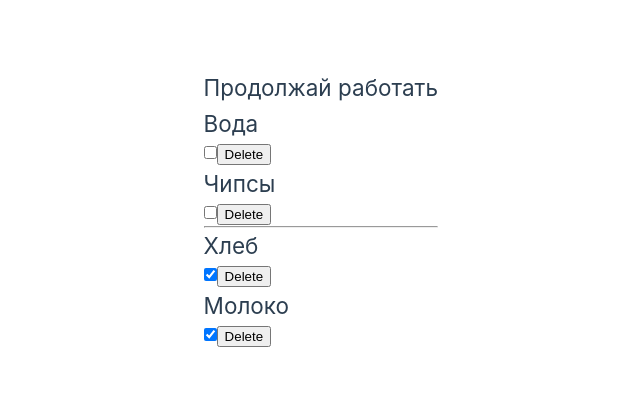
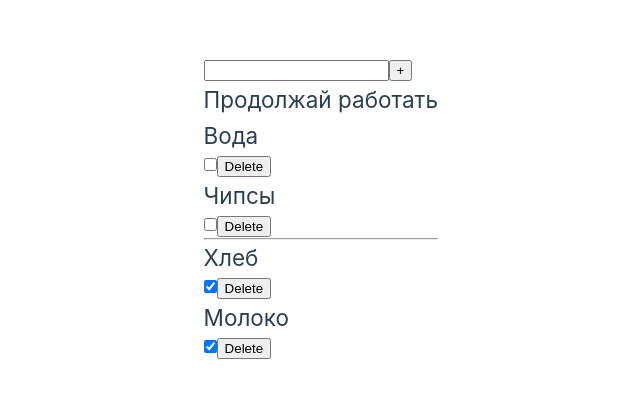
Before and after one commit to 1vanSher/VueToDo, a Vue app: page / in a window 1280 px wide. Shown: the part 191-588 px from the top of the page, without its empty margins (202-842 px from the left). Built offline with nearby package versions, Linux system fonts and the light colour scheme.

Commit message:
feat/ implemented the data addition component

```diff
--- a/src/App.vue
+++ b/src/App.vue
@@ -1,6 +1,7 @@
 <script setup>
 import {ref, watch, reactive, computed} from 'vue'
 import TodoItem from './components/TodoItem.vue'
+import AddTodo from './components/addTodo.vue'
 
 const todos = ref([
   {
@@ -41,6 +42,10 @@ const allTodosDone = computed(() =>{
   return newTodos.value.length === 0
 })
 
+const addToDo = (text) =>{
+  todos.value.push({title: text, id: todos.value.length+1, completed: false})
+}
+
 watch(todos, () =>{
   console.log(todos);
 },
@@ -52,6 +57,7 @@ watch(todos, () =>{
 
 <template>
   <main>
+    <AddTodo @newData="addToDo"/>
     <h2 v-if="allTodosDone">Молодец</h2>
     <h2 v-else>Продолжай работать</h2>
     <TodoItem v-for="todo in newTodos" :key="todo.id" :todo="todo" @deleteTodo="deleteTodo"/>
--- /dev/null
+++ b/src/components/addTodo.vue
@@ -0,0 +1,16 @@
+<script setup>
+import {ref} from 'vue'
+
+const inputValue = ref('')
+
+const emits = defineEmits(['newData'])
+
+const addToDo = () =>{
+    emits('newData', inputValue.value)
+    inputValue.value = ''
+}
+</script>
+<template>
+    <input v-model="inputValue" type="text">
+    <button @click="addToDo">+</button>
+</template>
```
